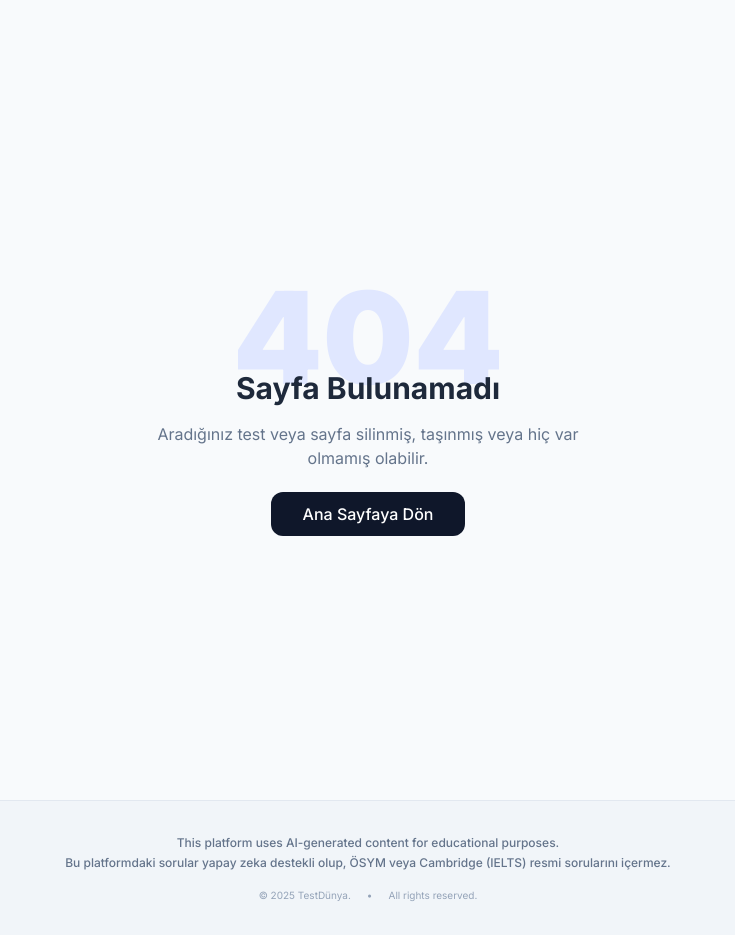
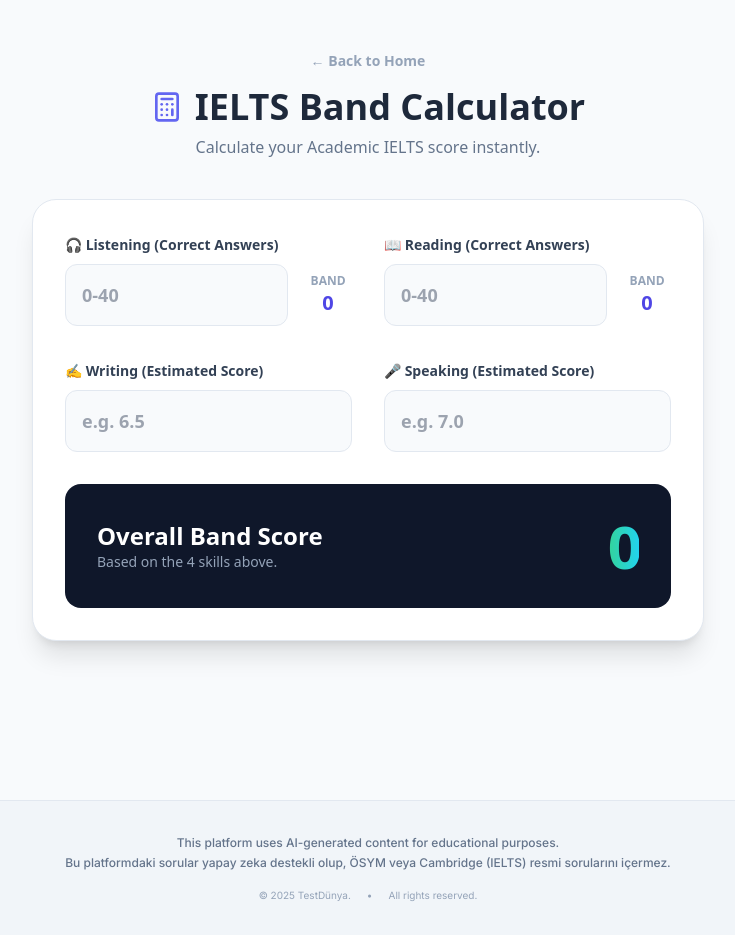
Before and after one commit to kuarkcoin/testdunya, a Next.js app: page /ielts/calculator in a window 1280 px wide. Before the commit this address had no page. Shown: the whole page, without its empty margins (272-1007 px from the left). Built offline with nearby package versions, Linux system fonts and the light colour scheme.

Commit message:
Create ielts/calculator/page.tsx

```diff
--- /dev/null
+++ b/app/ielts/calculator/page.tsx
@@ -0,0 +1,166 @@
+'use client';
+
+import React, { useState, useEffect } from 'react';
+import Link from 'next/link';
+
+// --- ICONS ---
+const CalculatorIcon = (props: React.SVGProps<SVGSVGElement>) => (
+  <svg xmlns="http://www.w3.org/2000/svg" width="24" height="24" viewBox="0 0 24 24" fill="none" stroke="currentColor" strokeWidth="2" strokeLinecap="round" strokeLinejoin="round" {...props}><rect width="16" height="20" x="4" y="2" rx="2"/><line x1="8" x2="16" y1="6" y2="6"/><line x1="16" x2="16" y1="14" y2="18"/><path d="M16 10h.01"/><path d="M12 10h.01"/><path d="M8 10h.01"/><path d="M12 14h.01"/><path d="M8 14h.01"/><path d="M12 18h.01"/><path d="M8 18h.01"/></svg>
+);
+
+export default function IeltsCalculator() {
+  // Inputs (0-40 for R/L, 0-9 for W/S)
+  const [listening, setListening] = useState<number | ''>('');
+  const [reading, setReading] = useState<number | ''>('');
+  const [writing, setWriting] = useState<number | ''>('');
+  const [speaking, setSpeaking] = useState<number | ''>('');
+
+  // Calculated Bands
+  const [lBand, setLBand] = useState(0);
+  const [rBand, setRBand] = useState(0);
+  const [overall, setOverall] = useState(0);
+
+  // --- HESAPLAMA MANTIĞI (ACADEMIC) ---
+  const calculateBand = (raw: number, type: 'L' | 'R') => {
+    if (raw >= 39) return 9.0;
+    if (raw >= 37) return 8.5;
+    if (raw >= 35) return 8.0;
+    if (raw >= 32) return 7.5;
+    if (raw >= 30) return 7.0;
+    if (raw >= 26) return 6.5;
+    if (raw >= 23) return 6.0;
+    if (raw >= 18) return 5.5;
+    if (raw >= 16) return 5.0;
+    if (raw >= 13) return 4.5;
+    if (raw >= 10) return 4.0;
+    return 0; // Basit tutuldu
+  };
+
+  useEffect(() => {
+    // 1. Listening & Reading (Raw -> Band)
+    const l = typeof listening === 'number' ? calculateBand(listening, 'L') : 0;
+    const r = typeof reading === 'number' ? calculateBand(reading, 'R') : 0;
+    setLBand(l);
+    setRBand(r);
+
+    // 2. Overall Calculation
+    // (L + R + W + S) / 4 -> Round to nearest 0.5
+    const w = typeof writing === 'number' ? writing : 0;
+    const s = typeof speaking === 'number' ? speaking : 0;
+
+    if (l > 0 || r > 0 || w > 0 || s > 0) {
+      const avg = (l + r + w + s) / 4;
+      // IELTS Yuvarlama Mantığı: .25 -> .5, .75 -> next whole
+      const rounded = Math.round(avg * 2) / 2;
+      setOverall(rounded);
+    } else {
+      setOverall(0);
+    }
+
+  }, [listening, reading, writing, speaking]);
+
+  return (
+    <div className="min-h-screen bg-slate-50 py-12 px-4 font-sans">
+      <div className="max-w-2xl mx-auto">
+
+        {/* HEADER */}
+        <div className="text-center mb-10">
+          <Link href="/" className="text-sm font-bold text-slate-400 hover:text-indigo-600 mb-4 inline-block">
+            ← Back to Home
+          </Link>
+          <h1 className="text-3xl md:text-4xl font-black text-slate-800 mb-2 flex items-center justify-center gap-3">
+            <CalculatorIcon className="w-8 h-8 text-indigo-500" /> IELTS Band Calculator
+          </h1>
+          <p className="text-slate-500">Calculate your Academic IELTS score instantly.</p>
+        </div>
+
+        {/* CALCULATOR CARD */}
+        <div className="bg-white p-8 rounded-3xl shadow-xl border border-slate-200">
+
+          <div className="grid md:grid-cols-2 gap-8 mb-8">
+
+            {/* LISTENING */}
+            <div className="space-y-2">
+              <label className="text-sm font-bold text-slate-700">🎧 Listening (Correct Answers)</label>
+              <div className="flex items-center gap-4">
+                <input
+                  type="number"
+                  min="0" max="40"
+                  placeholder="0-40"
+                  className="w-full p-4 bg-slate-50 border border-slate-200 rounded-xl font-bold text-lg focus:outline-none focus:ring-2 focus:ring-indigo-500"
+                  value={listening}
+                  onChange={(e) => setListening(Number(e.target.value))}
+                />
+                <div className="w-16 text-center">
+                  <span className="block text-xs text-slate-400 font-bold">BAND</span>
+                  <span className="text-xl font-black text-indigo-600">{lBand}</span>
+                </div>
+              </div>
+            </div>
+
+            {/* READING */}
+            <div className="space-y-2">
+              <label className="text-sm font-bold text-slate-700">📖 Reading (Correct Answers)</label>
+              <div className="flex items-center gap-4">
+                <input
+                  type="number"
+                  min="0" max="40"
+                  placeholder="0-40"
+                  className="w-full p-4 bg-slate-50 border border-slate-200 rounded-xl font-bold text-lg focus:outline-none focus:ring-2 focus:ring-indigo-500"
+                  value={reading}
+                  onChange={(e) => setReading(Number(e.target.value))}
+                />
+                <div className="w-16 text-center">
+                  <span className="block text-xs text-slate-400 font-bold">BAND</span>
+                  <span className="text-xl font-black text-indigo-600">{rBand}</span>
+                </div>
+              </div>
+            </div>
+
+            {/* WRITING */}
+            <div className="space-y-2">
+              <label className="text-sm font-bold text-slate-700">✍️ Writing (Estimated Score)</label>
+              <input
+                type="number"
+                min="0" max="9" step="0.5"
+                placeholder="e.g. 6.5"
+                className="w-full p-4 bg-slate-50 border border-slate-200 rounded-xl font-bold text-lg focus:outline-none focus:ring-2 focus:ring-indigo-500"
+                value={writing}
+                onChange={(e) => setWriting(Number(e.target.value))}
+              />
+            </div>
+
+            {/* SPEAKING */}
+            <div className="space-y-2">
+              <label className="text-sm font-bold text-slate-700">🎤 Speaking (Estimated Score)</label>
+              <input
+                type="number"
+                min="0" max="9" step="0.5"
+                placeholder="e.g. 7.0"
+                className="w-full p-4 bg-slate-50 border border-slate-200 rounded-xl font-bold text-lg focus:outline-none focus:ring-2 focus:ring-indigo-500"
+                value={speaking}
+                onChange={(e) => setSpeaking(Number(e.target.value))}
+              />
+            </div>
+
+          </div>
+
+          {/* RESULT BOX */}
+          <div className="bg-slate-900 text-white p-8 rounded-2xl flex flex-col md:flex-row items-center justify-between gap-6">
+            <div>
+              <h3 className="text-2xl font-bold">Overall Band Score</h3>
+              <p className="text-slate-400 text-sm">Based on the 4 skills above.</p>
+            </div>
+            <div className="relative">
+              <div className="text-6xl font-black tracking-tighter text-transparent bg-clip-text bg-gradient-to-r from-emerald-400 to-cyan-400">
+                {overall}
+              </div>
+            </div>
+          </div>
+
+        </div>
+
+      </div>
+    </div>
+  );
+}
```
